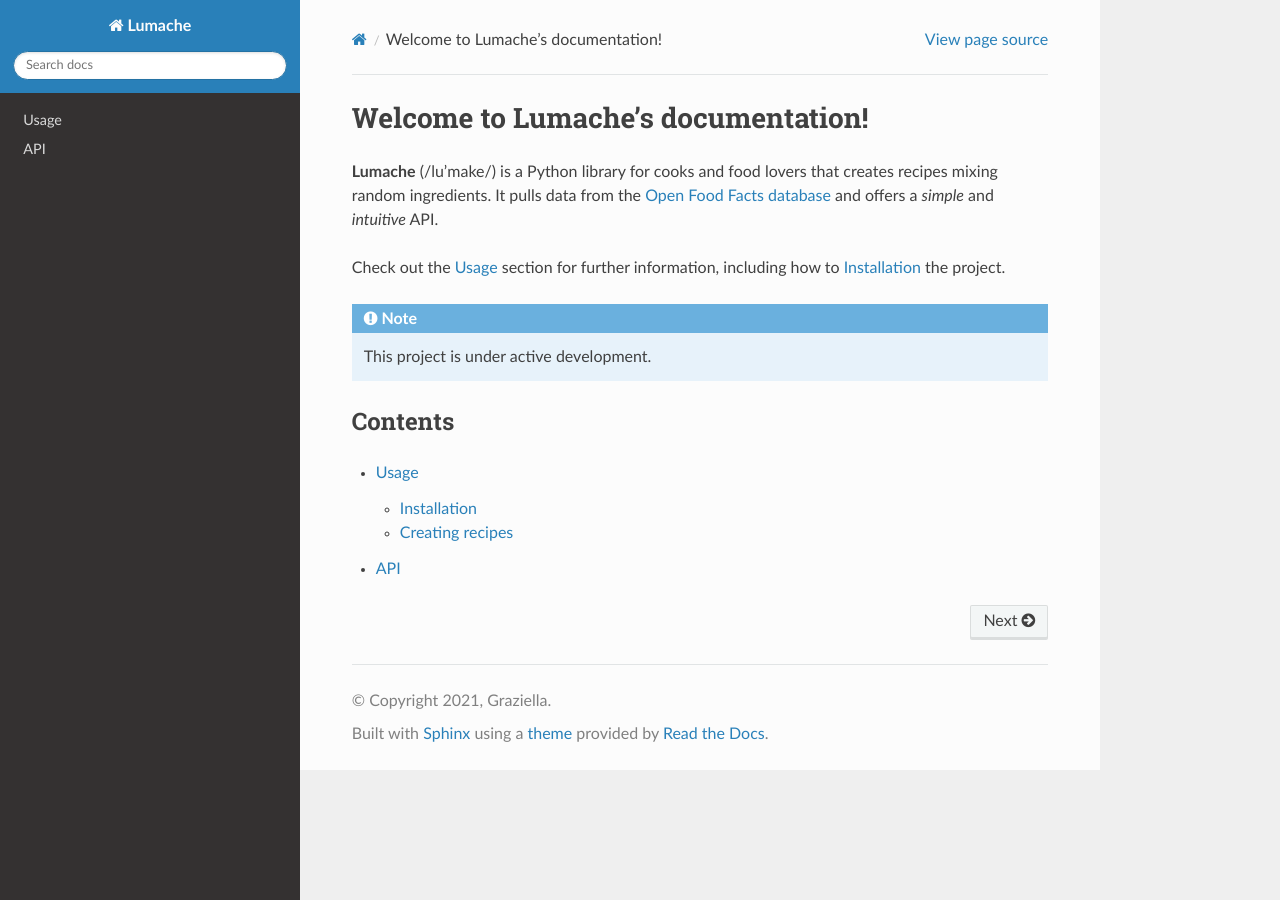
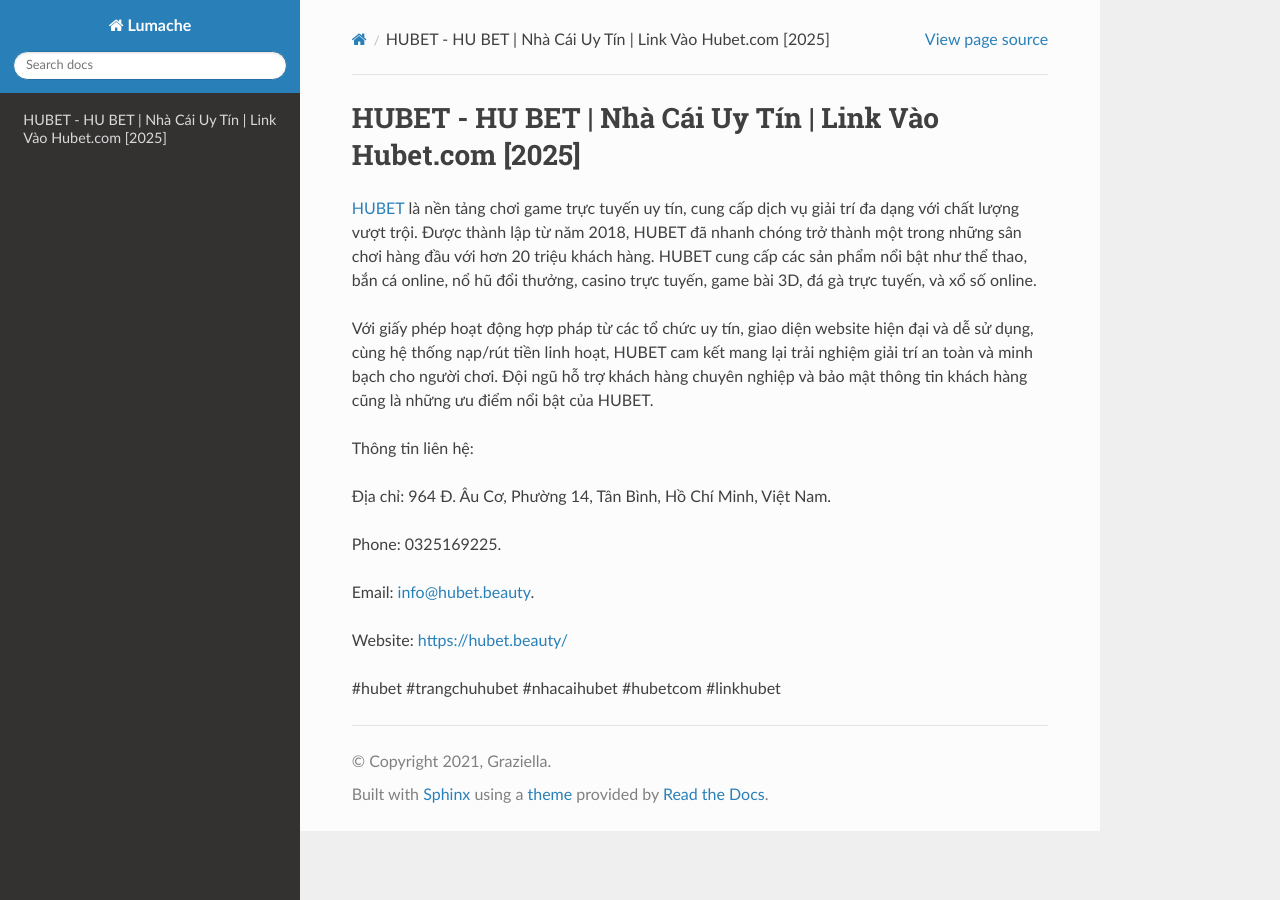
Before and after one commit to amaradasgupta3/hubetbeauty, a Sphinx documentation site: the page built from docs/source/index.rst, in a window 1280 px wide. Built offline with Sphinx 7.4.7 and the Read the Docs theme 3.1.0, drawn with Linux system fonts in a browser that asks for light colours.

Commit message:
Update index.rst

```diff
--- a/docs/source/index.rst
+++ b/docs/source/index.rst
@@ -1,22 +1,18 @@
-Welcome to Lumache's documentation!
+HUBET - HU BET | Nhà Cái Uy Tín | Link Vào Hubet.com [2025]
 ===================================
 
-**Lumache** (/lu'make/) is a Python library for cooks and food lovers
-that creates recipes mixing random ingredients.
-It pulls data from the `Open Food Facts database <https://world.openfoodfacts.org/>`_
-and offers a *simple* and *intuitive* API.
+`HUBET <https://hubet.beauty/>`_ là nền tảng chơi game trực tuyến uy tín, cung cấp dịch vụ giải trí đa dạng với chất lượng vượt trội. Được thành lập từ năm 2018, HUBET đã nhanh chóng trở thành một trong những sân chơi hàng đầu với hơn 20 triệu khách hàng. HUBET cung cấp các sản phẩm nổi bật như thể thao, bắn cá online, nổ hũ đổi thưởng, casino trực tuyến, game bài 3D, đá gà trực tuyến, và xổ số online.
 
-Check out the :doc:`usage` section for further information, including
-how to :ref:`installation` the project.
+Với giấy phép hoạt động hợp pháp từ các tổ chức uy tín, giao diện website hiện đại và dễ sử dụng, cùng hệ thống nạp/rút tiền linh hoạt, HUBET cam kết mang lại trải nghiệm giải trí an toàn và minh bạch cho người chơi. Đội ngũ hỗ trợ khách hàng chuyên nghiệp và bảo mật thông tin khách hàng cũng là những ưu điểm nổi bật của HUBET.
 
-.. note::
+Thông tin liên hệ:
 
-   This project is under active development.
+Địa chỉ: 964 Đ. Âu Cơ, Phường 14, Tân Bình, Hồ Chí Minh, Việt Nam.
 
-Contents
---------
+Phone: 0325169225.
 
-.. toctree::
+Email: info@hubet.beauty.
 
-   usage
-   api
+Website: https://hubet.beauty/
+
+#hubet #trangchuhubet #nhacaihubet #hubetcom #linkhubet
```
